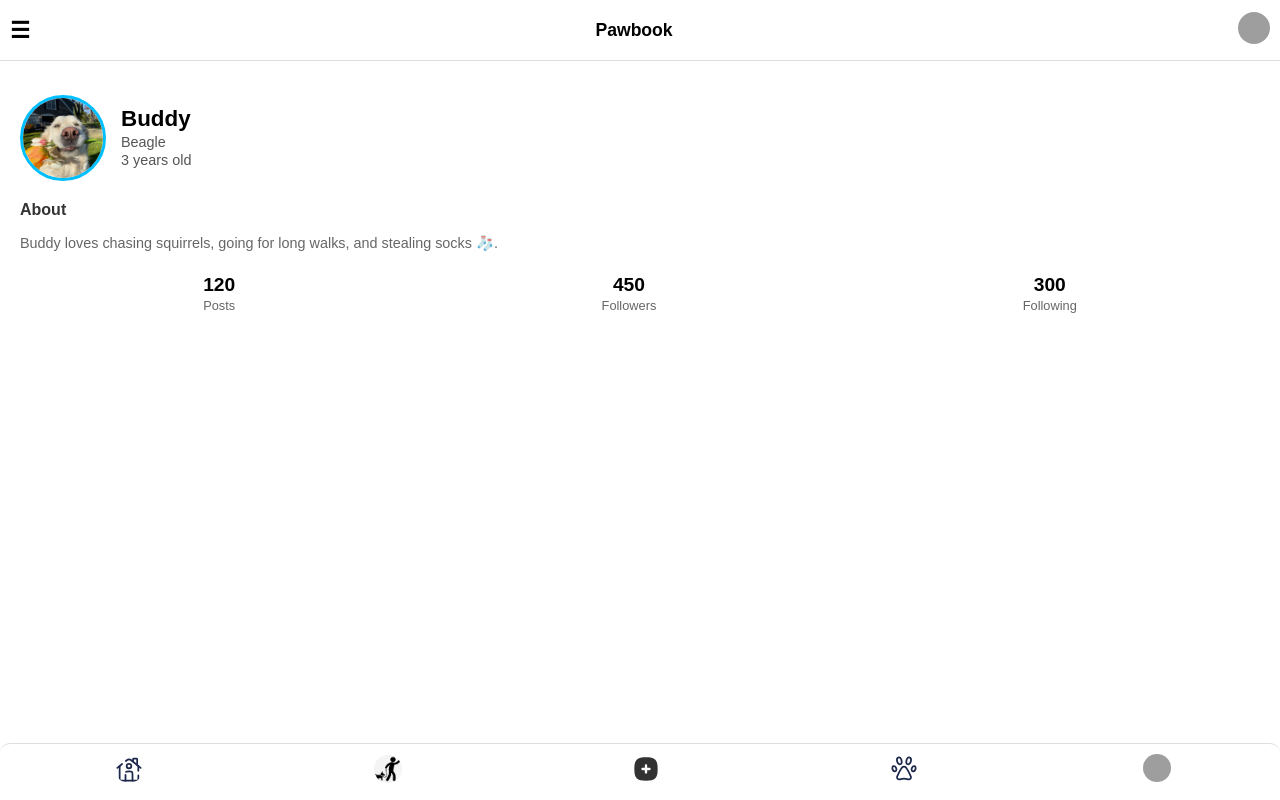
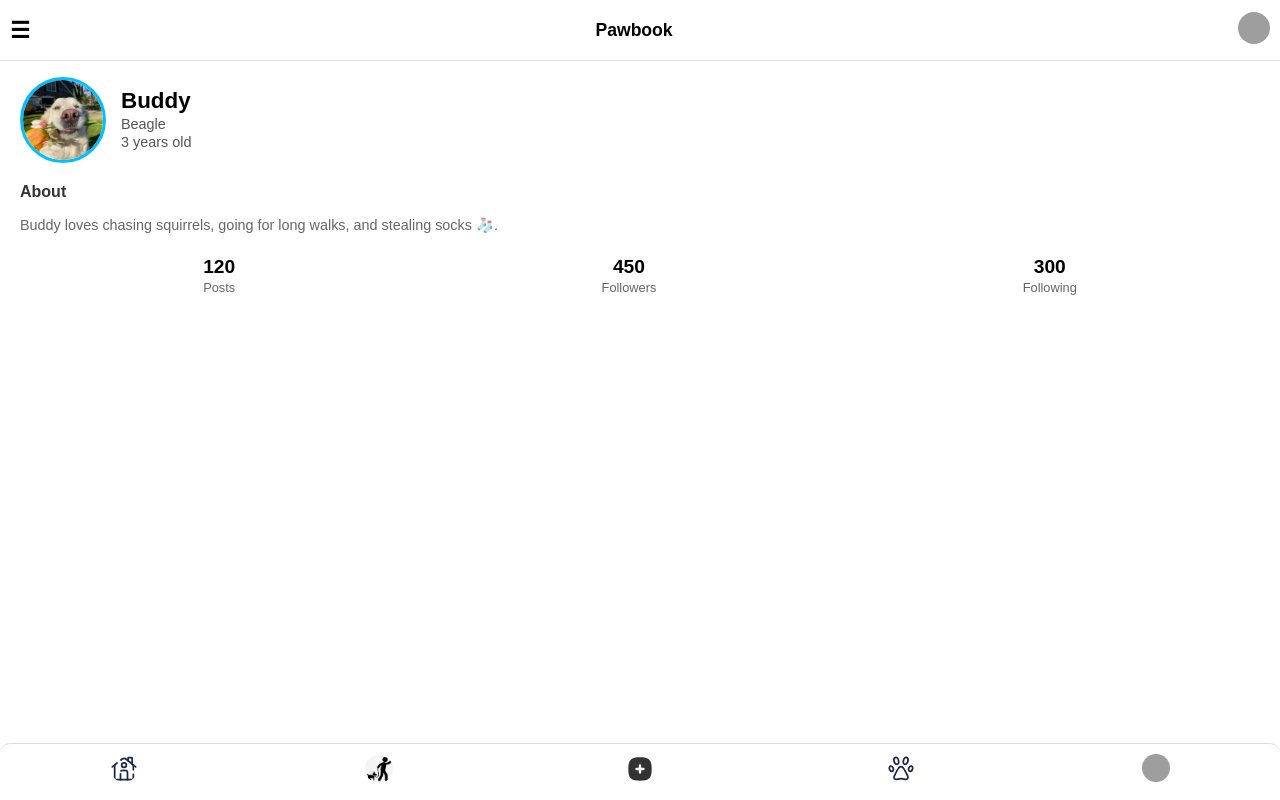
Before and after one commit to myhzyy/PawBook, an Angular app: page /profile in a window 1280 px wide. Built offline with nearby package versions, Linux system fonts and the light colour scheme; grey boxes are pictures that could not be loaded.

Commit message:
added profile section ready for profile grid implentation

```diff
--- a/src/app/app.html
+++ b/src/app/app.html
@@ -26,9 +26,9 @@
   <footer class="bottom-nav">
     <!-- Home Tab -->
 
-    <button class="nav-item">
+    <a class="nav-item" routerLink="" routerLinkActive="active">
       <img src="/images/footer-icons/footer-home-icon.svg" alt="Home" class="nav-icon-img" />
-    </button>
+    </a>
 
     <!-- Meet Ups Tab -->
 
--- a/src/app/pages/feed/feed.scss
+++ b/src/app/pages/feed/feed.scss
@@ -3,7 +3,7 @@
   flex: 1;
   overflow-y: auto;
   background: #fff;
-  margin-top: 120px;
+  margin-top: 130px;
 }
 
 .post {
--- a/src/app/pages/profile/profile.scss
+++ b/src/app/pages/profile/profile.scss
@@ -1,6 +1,7 @@
 /* Profile Tab */
 .profile-tab {
-  padding: 20px;
+  padding: 0px 20px;
+  margin-top: 2px;
   background: #fff;
   flex: 1;
   overflow-y: auto;
```
Also changed, not shown: 1 other file (tests, documents, lock files or other folders).
